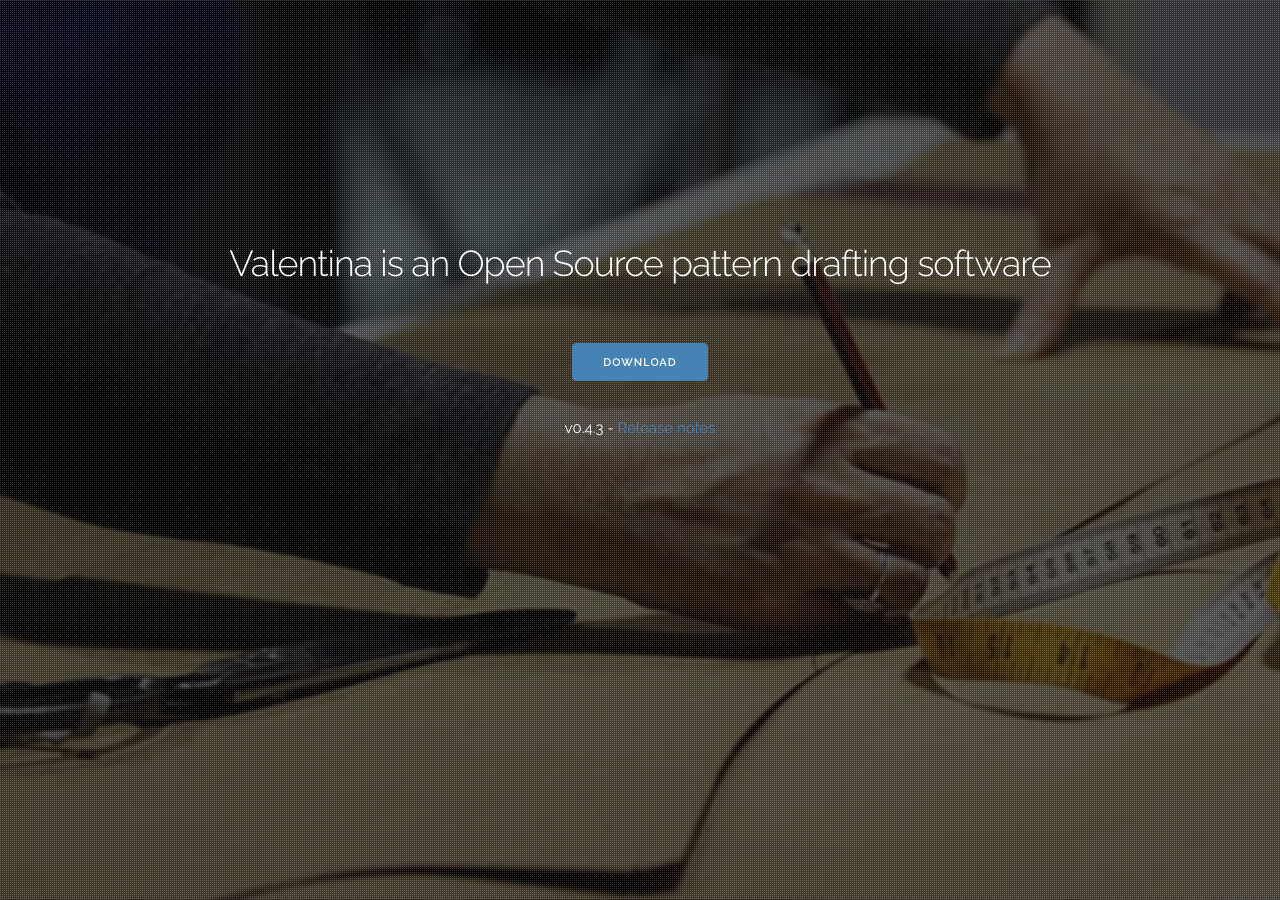
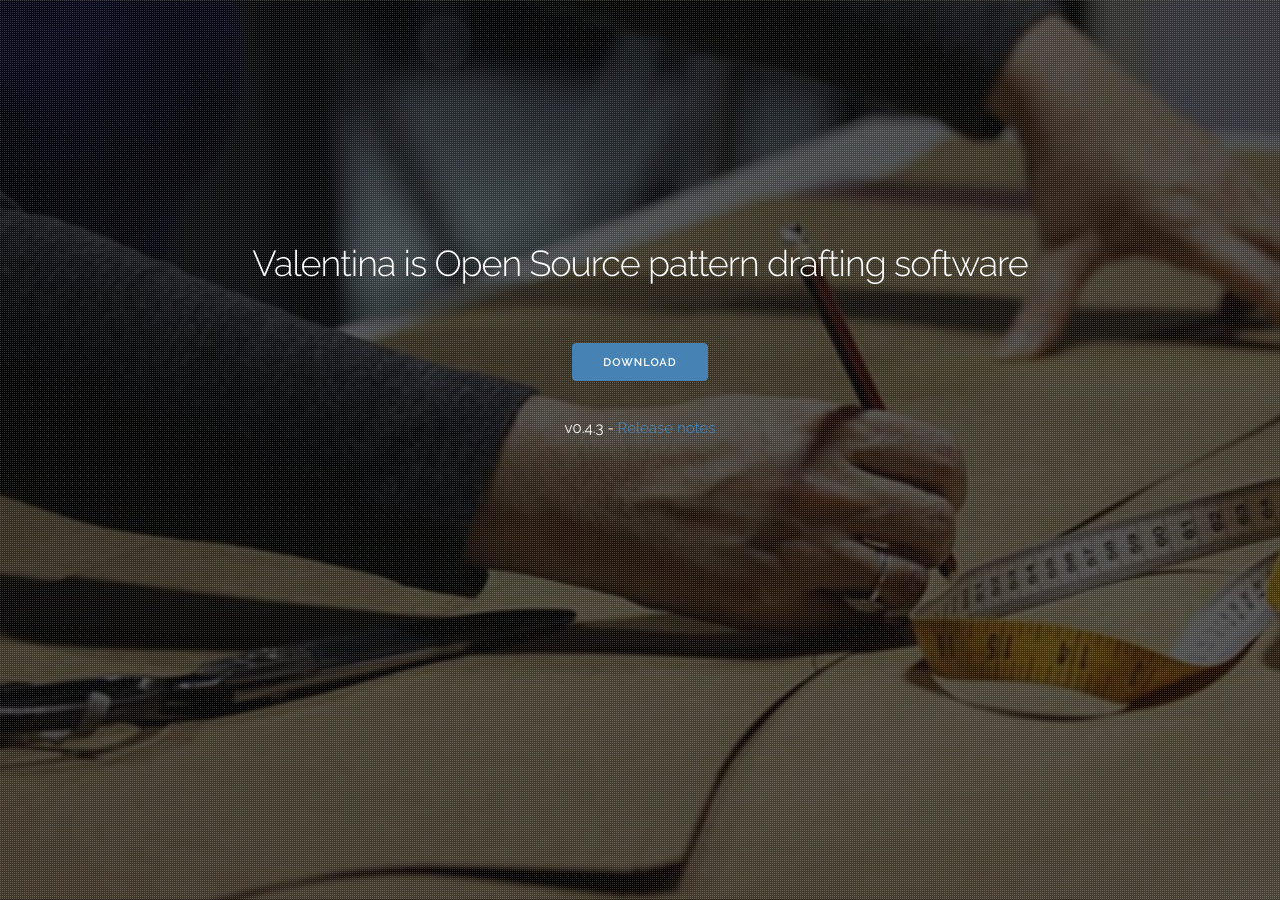
Before and after one commit to daminisatya/valentina-project.github.io, a Jekyll site: the page built from index.md, in a window 1280 px wide and 900 px high. Built offline with Jekyll 4.4.1, drawn with Linux system fonts in a browser that asks for light colours.

Commit message:
remove 'an' in tagline - fix #7

```diff
--- a/_includes/home/jumbotron.html
+++ b/_includes/home/jumbotron.html
@@ -2,7 +2,7 @@
 
 <div class="logo">
   <!-- <img src="/images/Valentina-Logo_v1_med.png" alt="Valentina Logo" title="Valentina" /> -->
-  <h3 class="tagline">Valentina is an Open Source pattern drafting software</h3>
+  <h3 class="tagline">Valentina is Open Source pattern drafting software</h3>
 </div>
 
 {% include home/download.html %}
```
